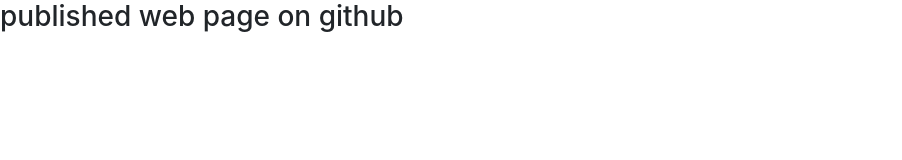
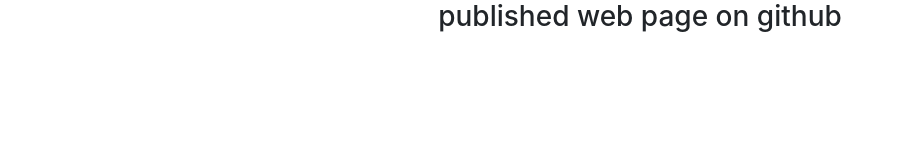
Before and after one commit to aghodeswar/git-page-publish, a plain HTML site: page index.html in a window 1280 px wide. Shown: the whole page, without its empty margins (0-902 px from the left). Drawn offline with nearby package versions, Linux system fonts and the light colour scheme.

Commit message:
code structure changes in html page

```diff
--- a/index.html
+++ b/index.html
@@ -12,6 +12,14 @@
     <script src="https://maxcdn.bootstrapcdn.com/bootstrap/4.4.1/js/bootstrap.min.js"></script>
 </head>
 <body>
-    <h3>published web page on github</h3>
+
+
+    <div class="container">
+        <div class="row">
+            <div class="col-12 text-center">
+                <h3>published web page on github</h3>
+            </div>
+        </div>
+    </div>
 </body>
 </html>
```
